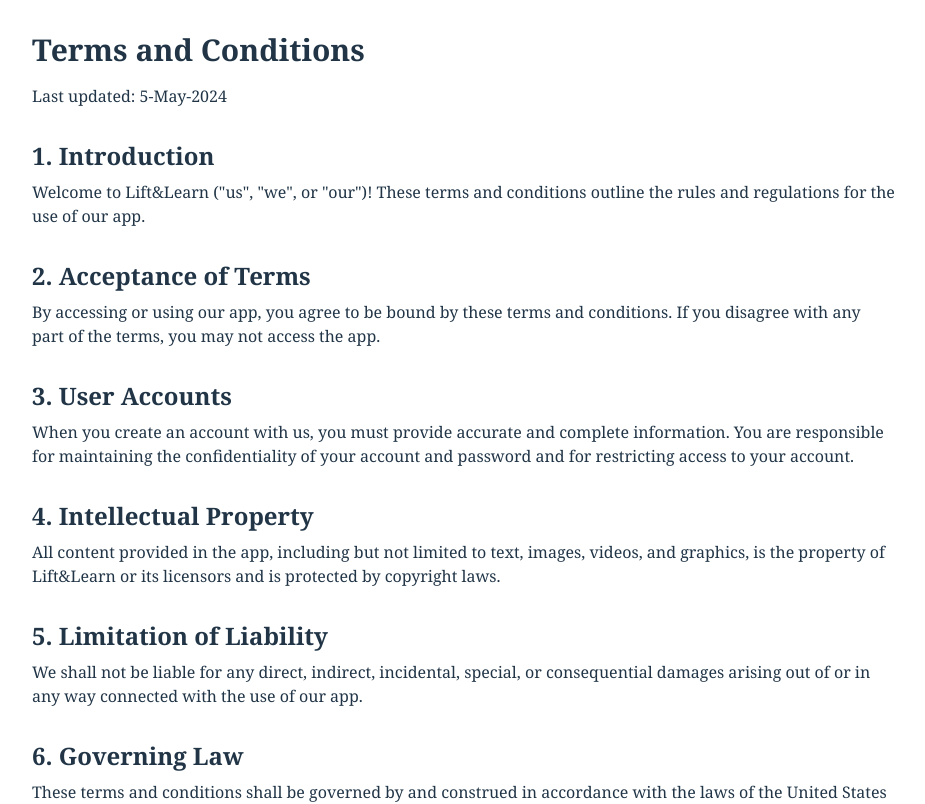
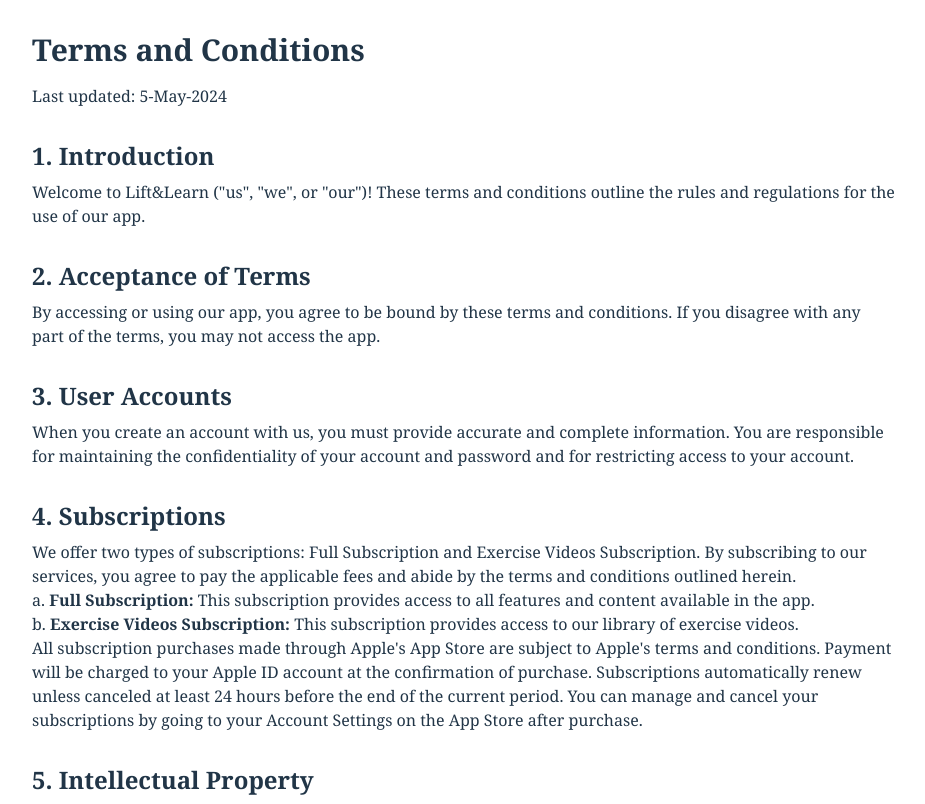
Before and after one commit to ibad97f/liftlearnlanding, a React (Vite) app: page /terms in a window 1280 px wide. Shown: the top 804 px of the page, without its empty margins (176-1101 px from the left). Built offline with nearby package versions, Linux system fonts and the light colour scheme.

Commit message:
terms updated

```diff
--- a/src/pages/Terms.jsx
+++ b/src/pages/Terms.jsx
@@ -38,8 +38,34 @@
       </section>
 
       <section className="my-8">
+        <h2 className="text-2xl font-semibold mb-2">4. Subscriptions</h2>
+        <p>
+          We offer two types of subscriptions: Full Subscription and Exercise
+          Videos Subscription. By subscribing to our services, you agree to pay
+          the applicable fees and abide by the terms and conditions outlined
+          herein.
+        </p>
+        <p>
+          a. <strong>Full Subscription:</strong> This subscription provides
+          access to all features and content available in the app.
+        </p>
+        <p>
+          b. <strong>Exercise Videos Subscription:</strong> This subscription
+          provides access to our library of exercise videos.
+        </p>
+        <p>
+          All subscription purchases made through Apple's App Store are subject
+          to Apple's terms and conditions. Payment will be charged to your Apple
+          ID account at the confirmation of purchase. Subscriptions
+          automatically renew unless canceled at least 24 hours before the end
+          of the current period. You can manage and cancel your subscriptions by
+          going to your Account Settings on the App Store after purchase.
+        </p>
+      </section>
+
+      <section className="my-8">
         <h2 className="text-2xl font-semibold mb-2">
-          4. Intellectual Property
+          5. Intellectual Property
         </h2>
         <p>
           All content provided in the app, including but not limited to text,
@@ -50,7 +76,7 @@
 
       <section className="my-8">
         <h2 className="text-2xl font-semibold mb-2">
-          5. Limitation of Liability
+          6. Limitation of Liability
         </h2>
         <p>
           We shall not be liable for any direct, indirect, incidental, special,
@@ -60,13 +86,16 @@
       </section>
 
       <section className="my-8">
-        <h2 className="text-2xl font-semibold mb-2">6. Governing Law</h2>
-        <p>These terms and conditions shall be governed by and construed in accordance with the laws of the United States of America, without regard to its conflict of law provisions.</p>
-
+        <h2 className="text-2xl font-semibold mb-2">7. Governing Law</h2>
+        <p>
+          These terms and conditions shall be governed by and construed in
+          accordance with the laws of the United States of America, without
+          regard to its conflict of law provisions.
+        </p>
       </section>
 
       <section className="my-8">
-        <h2 className="text-2xl font-semibold mb-2">7. Contact Us</h2>
+        <h2 className="text-2xl font-semibold mb-2">8. Contact Us</h2>
         <p>
           If you have any questions or concerns about these terms and
           conditions, you may contact us at:
@@ -77,8 +106,8 @@
 
       <footer className="my-8">
         <p>
-          These terms and conditions are effective as of 5-May-2024. Any updates or
-          changes to our terms will be posted on this page.
+          These terms and conditions are effective as of 5-May-2024. Any updates
+          or changes to our terms will be posted on this page.
         </p>
       </footer>
     </div>
```
